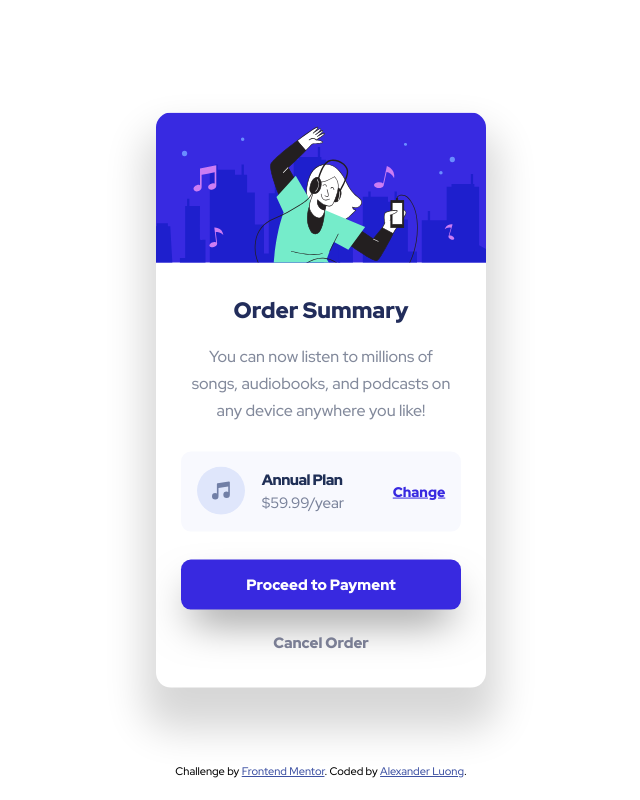
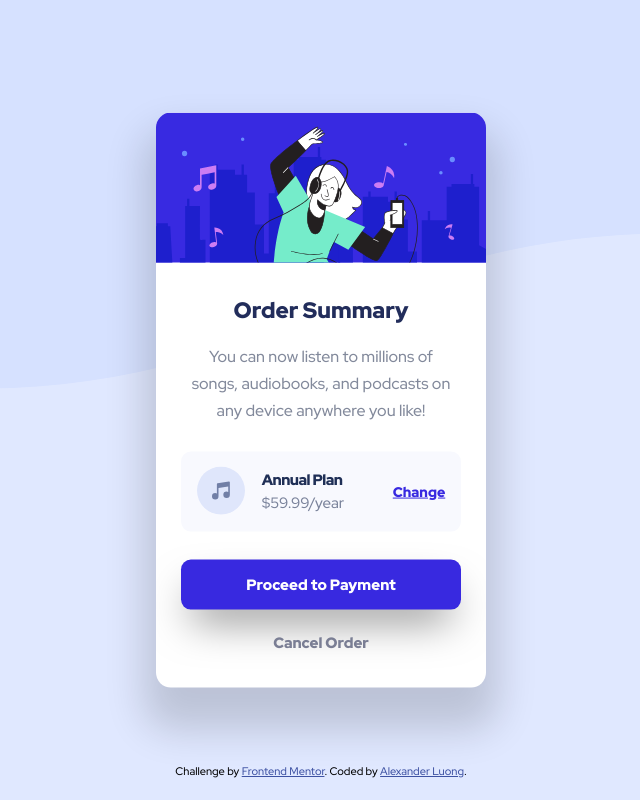
Before and after one commit to alexanderluong/order-summary-component-react, a React (Create React App) app: page / in a window 1280 px wide. Shown: the whole page, without its empty margins (319-959 px from the left). Built offline with nearby package versions, Linux system fonts and the light colour scheme.

Commit message:
Start background work

```diff
--- a/src/App.css
+++ b/src/App.css
@@ -9,3 +9,21 @@
 .attribution a {
   color: hsl(228, 45%, 44%);
 }
+
+.App {
+  height: 100vh;
+}
+
+body {
+  background-color: rgb(224, 232, 255);
+}
+
+.mobileBackgroundSvg {
+  /* position: absolute;
+  z-index: -1; */
+}
+
+.desktopBackgroundSvg {
+  /* height: 100%;
+  width: 100%; */
+}
--- a/src/App.js
+++ b/src/App.js
@@ -1,10 +1,23 @@
 import './App.css';
+
+import { ReactComponent as DesktopBackgroundSvg } from './assets/svg/pattern-background-desktop.svg';
+import { ReactComponent as MobileBackgroundSvg } from './assets/svg/pattern-background-mobile.svg';
 import OrderSummaryCard from './components/OrderSummaryCard/OrderSummaryCard';
 
 function App() {
   return (
     <div className='App'>
+      <div>
+        <DesktopBackgroundSvg
+          className='desktopBackgroundSvg'
+          viewBox='0 0 1440 600'
+          height='100%'
+          width='100%'
+        />
+      </div>
       <OrderSummaryCard />
+      {/* <MobileBackgroundSvg className='mobileBackgroundSvg' /> */}
+
       <div class='attribution'>
         Challenge by{' '}
         <a
--- a/src/components/OrderSummaryCard/OrderSummaryCard.module.css
+++ b/src/components/OrderSummaryCard/OrderSummaryCard.module.css
@@ -10,6 +10,7 @@
   -webkit-box-shadow: 0px 30px 39px 12px rgba(0, 0, 0, 0.16);
   -moz-box-shadow: 0px 30px 39px 12px rgba(0, 0, 0, 0.16);
   box-shadow: 0px 30px 39px 12px rgba(0, 0, 0, 0.16);
+  background-color: white;
 
   position: absolute;
   top: 50%;
```
